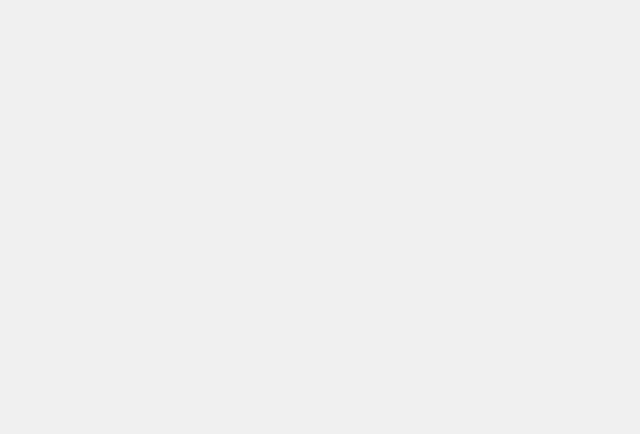
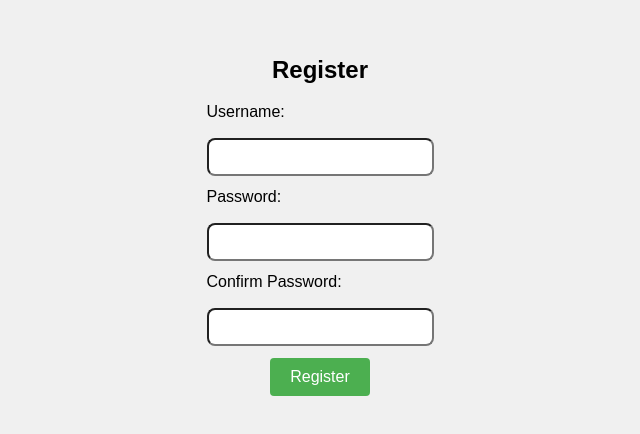
Before and after one commit to BharadwajaD/CummuCo, a React (Create React App) app in the folder cummuco-client/: page /signup in a window 1280 px wide. Before the commit this address had no page. Shown: the part 184-618 px from the top of the page, without its empty margins (320-960 px from the left). Built offline with nearby package versions, Linux system fonts and the light colour scheme.

Commit message:
feat: signup page added

```diff
--- a/cummuco-client/src/App.js
+++ b/cummuco-client/src/App.js
@@ -8,6 +8,7 @@ import Home from "./pages/Home";
 import NewRide from "./pages/NewRide";
 import Error from "./pages/Error";
 import SignIn from "./pages/SignIn";
+import Signup from "./pages/Signup";
 import { ViewRide } from "./pages/ViewRide";
 import { postFetch } from "./utils/fetch";
 
@@ -34,7 +35,7 @@ function App() {
                 latitude: position.coords.latitude,
                 longitude: position.coords.longitude,
             });
-            console.log(location)
+            //console.log(position.coords, location)
             setError(null);
         };
 
@@ -71,6 +72,7 @@ function App() {
 
         <Route path="/" element = <Home /> />
         <Route path="/signin" element = <SignIn /> />
+        <Route path="/signup" element = <Signup /> />
         <Route path="/newride" element = <NewRide _setRideId={setRideId} _setRole={setRole}/> />
         <Route path="/ride/:id" element = <ViewRide /> />
         <Route path="/error" element={<Error />} />
--- a/cummuco-client/src/pages/NewRide.js
+++ b/cummuco-client/src/pages/NewRide.js
@@ -1,6 +1,7 @@
 import React, { useState } from "react";
 import { postFetch } from "../utils/fetch";
 import "../styles/NewRide.css";
+import { setValue } from "../utils/storage";
 
 const NewRide = ({_setRideId, _setRole}) => {
 
@@ -32,6 +33,10 @@ const NewRide = ({_setRideId, _setRole}) => {
                 setRideId(body.rideId)
                 _setRideId(body.rideId)
                 _setRole('traveller')
+
+                if(body.token){
+                    setValue('token', body.token)
+                }
             })
             .catch(err => {
                 setIsError(true)
--- /dev/null
+++ b/cummuco-client/src/pages/Signup.js
@@ -0,0 +1,60 @@
+import { useState } from "react";
+import { useNavigate } from "react-router-dom";
+import "../styles/SignIn.css";
+import { postFetch } from "../utils/fetch";
+
+const Signup = () => {
+
+    const navigate = useNavigate();
+    const [isError, setIsError] = useState(false);
+
+    const [username, setUsername] = useState("")
+    const [password, setPassword] = useState("")
+    const [password_, setPassword_] = useState("")
+
+    const handleSignIn = () => {
+        const url = "http://localhost:8000/account/signup"
+
+        postFetch(url, {'username': username, 'password': password}, false).then(body => {
+            navigate("/signin")
+        }).catch(() => {
+            setIsError(true)
+        })
+
+    };
+
+    return (
+        <div className="SignIn">
+        <h2>Register</h2>
+        <div className="userdetails">
+        <label htmlFor="username">Username:</label>
+        <input type="text" id="username" name="username" value={username}
+        onChange={(e) => {setUsername(e.target.value)
+        }}/>
+
+        <label htmlFor="password">Password:</label>
+        <input type="password" id="password" name="password" value={password}
+        onChange = {e => setPassword(e.target.value)}
+        />
+
+        <label htmlFor="confirm-password">Confirm Password:</label>
+        <input type="password" id="password" name="password" value={password_}
+        onChange = {e => setPassword_(e.target.value)}
+        />
+
+        </div>
+
+        {isError && (
+            <p className="SignInError">Error: Invaild Username or Password</p>
+        )}
+
+        {password_.length > 0 && password_ != password &&
+            <p className="SignInError">Password and Confirm Password are not same</p>
+        }
+
+        <button onClick={handleSignIn}>Register</button>
+        </div>
+    );
+};
+
+export default Signup;
--- a/cummuco-client/src/pages/ViewRide.js
+++ b/cummuco-client/src/pages/ViewRide.js
@@ -1,25 +1,29 @@
 //TODO: style this page
 import { useEffect, useState } from "react";
-import { useParams } from "react-router-dom";
+import { useLocation, useParams } from "react-router-dom";
 import { getFetch } from "../utils/fetch";
 
 export function ViewRide(){
 
     const {id: ride_id} = useParams()
+    const qparams = new URLSearchParams(useLocation().search)
+    const share = qparams.get('share')
+
     const updateTime = parseInt(process.env.UPDATE_TIME, 10) || 5*1000
 
     const [rideInfo, setRideInfo] = useState(null)
     const [isError, setIsError] = useState(false);
 
-    const url = `http://127.0.0.1:8000/ride/${ride_id}`
 
     //To get data for first time
     useEffect(() => {
+        const url = `http://127.0.0.1:8000/ride/${ride_id}?share=${share}`
         getFetch(url).then(body => setRideInfo(body)).catch(() => setIsError(true))
     }, [])
 
     //pooling to get updated location
     useEffect(() => {
+        const url = `http://127.0.0.1:8000/ride/${ride_id}`
         const intervalId = setInterval(() => {
             getFetch(url).then(body => setRideInfo(body)).catch(() => setIsError(true))
         }, updateTime)
@@ -41,9 +45,6 @@ export function ViewRide(){
                     </div>
                 ))}
                 </div>
-                    <div className="ride-location">
-                        {location && <p>location</p>}
-                     </div>
                 </div>
         )}
         </div>
```
